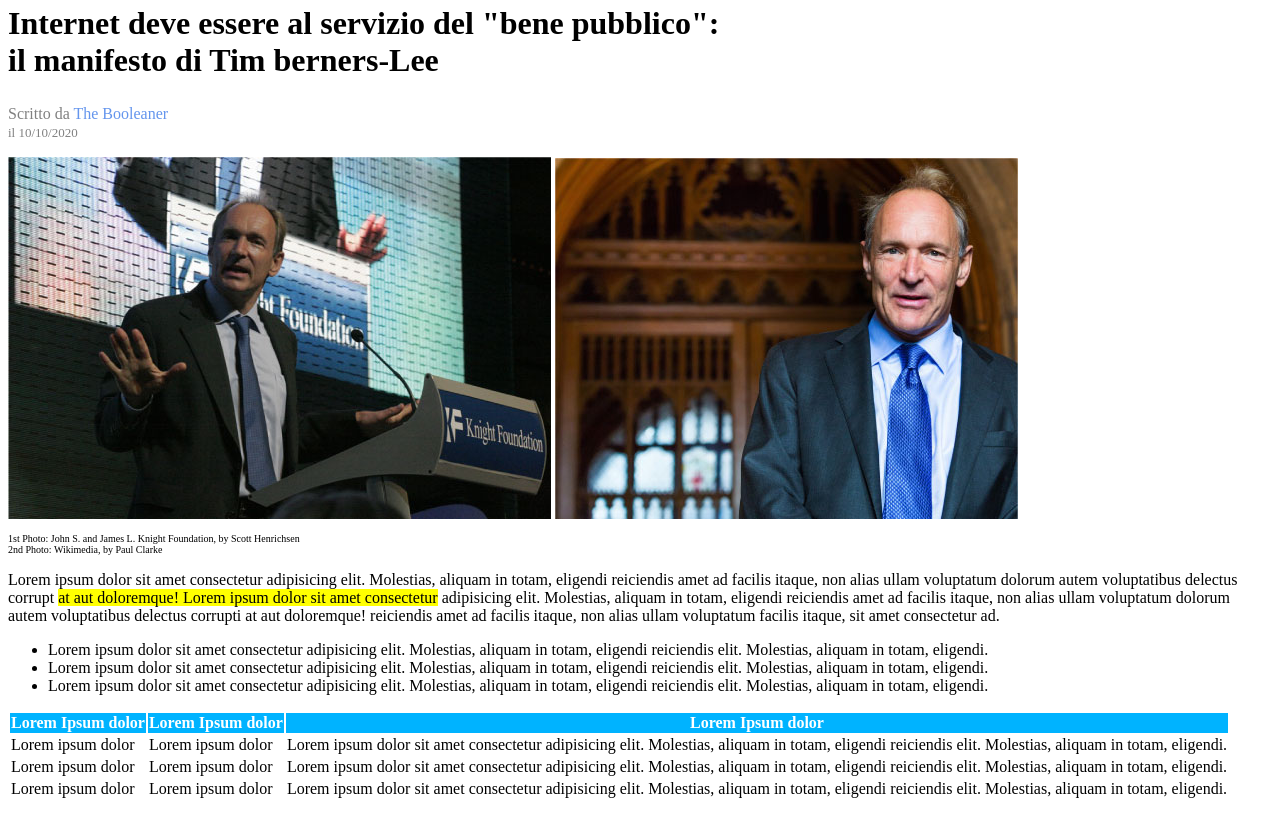
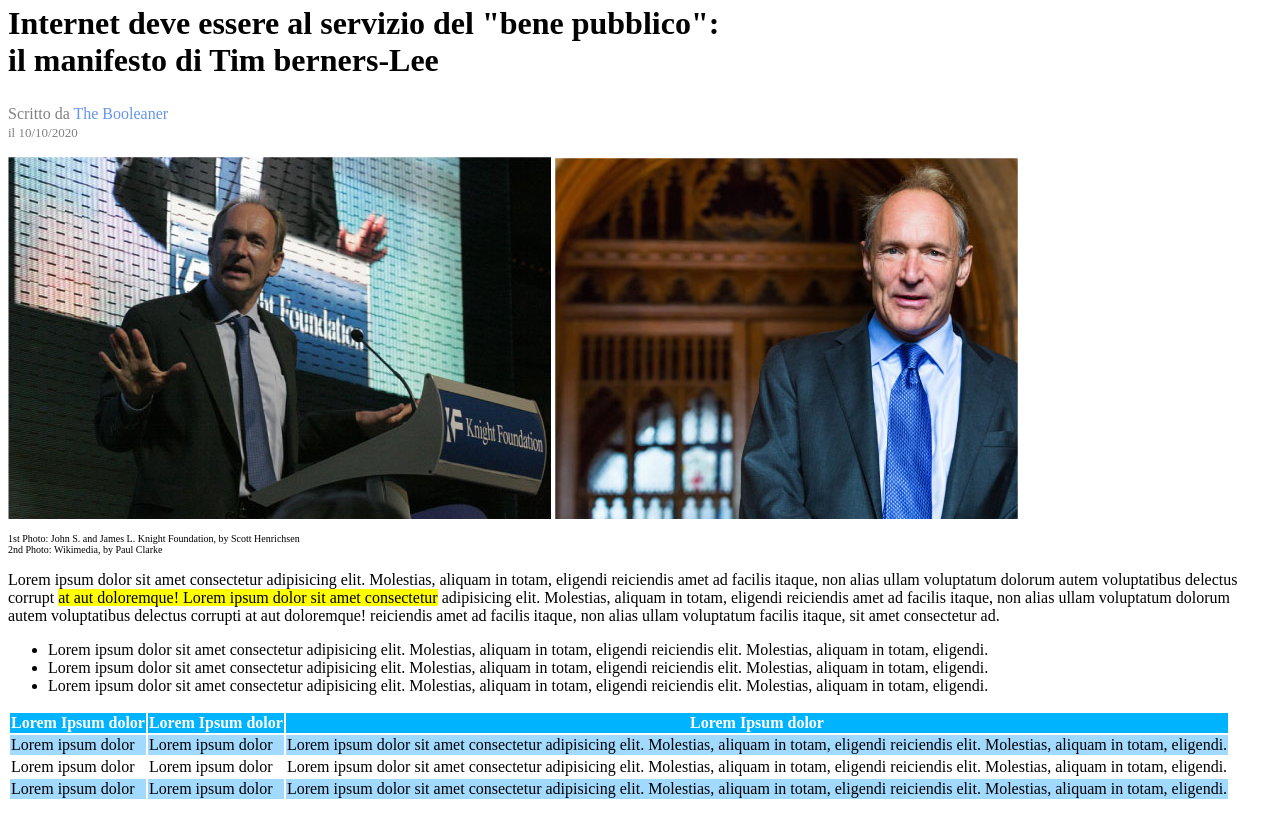
Before and after one commit to GiovanniGarlaschini22/html-css-booleaner, a plain HTML site: page index.html in a window 1280 px wide. Shown: the part 120-934 px from the top of the page. Drawn offline with Linux system fonts and the light colour scheme.

Commit message:
Feat: Exercise completed

```diff
--- a/css/style.css
+++ b/css/style.css
@@ -40,11 +40,14 @@ body{
 
 /*terza sezione*/
 /*tabella*/
-.riga-colorata{
+.riga-colorata-header{
     background-color: rgb(0, 179, 255);
 }
 .colore{
     color: rgb(255, 255, 255);
+}
+.riga-colorata-tbody{
+    background-color: rgb(161, 217, 255);
 }
 /*tabella*/
 /*terza sezione*/
--- a/index.html
+++ b/index.html
@@ -58,15 +58,15 @@
             <!--tabella-->
             <section>
                 <table>
-                    <thead class="riga-colorata">
+                    <thead class="riga-colorata-header">
                         <th class="colore">Lorem Ipsum dolor</th>
                         <th class="colore">Lorem Ipsum dolor</th>
                         <th class="colore">Lorem Ipsum dolor</th>
                     </thead>
                     <tbody>
-                        <td>Lorem ipsum dolor</td>
-                        <td>Lorem ipsum dolor</td>
-                        <td>Lorem ipsum dolor sit amet consectetur adipisicing elit. Molestias, aliquam in totam, eligendi reiciendis elit. Molestias, aliquam in totam, eligendi.</td>
+                        <td class="riga-colorata-tbody">Lorem ipsum dolor</td>
+                        <td class="riga-colorata-tbody">Lorem ipsum dolor</td>
+                        <td class="riga-colorata-tbody">Lorem ipsum dolor sit amet consectetur adipisicing elit. Molestias, aliquam in totam, eligendi reiciendis elit. Molestias, aliquam in totam, eligendi.</td>
                     </tbody>
                     <tbody>
                         <td>Lorem ipsum dolor</td>
@@ -74,9 +74,9 @@
                         <td>Lorem ipsum dolor sit amet consectetur adipisicing elit. Molestias, aliquam in totam, eligendi reiciendis elit. Molestias, aliquam in totam, eligendi.</td>
                     </tbody>
                     <tbody>
-                        <td>Lorem ipsum dolor</td>
-                        <td>Lorem ipsum dolor</td>
-                        <td>Lorem ipsum dolor sit amet consectetur adipisicing elit. Molestias, aliquam in totam, eligendi reiciendis elit. Molestias, aliquam in totam, eligendi.</td>
+                        <td class="riga-colorata-tbody">Lorem ipsum dolor</td>
+                        <td class="riga-colorata-tbody">Lorem ipsum dolor</td>
+                        <td class="riga-colorata-tbody">Lorem ipsum dolor sit amet consectetur adipisicing elit. Molestias, aliquam in totam, eligendi reiciendis elit. Molestias, aliquam in totam, eligendi.</td>
                     </tbody>
                 </table>
             </section>
```
